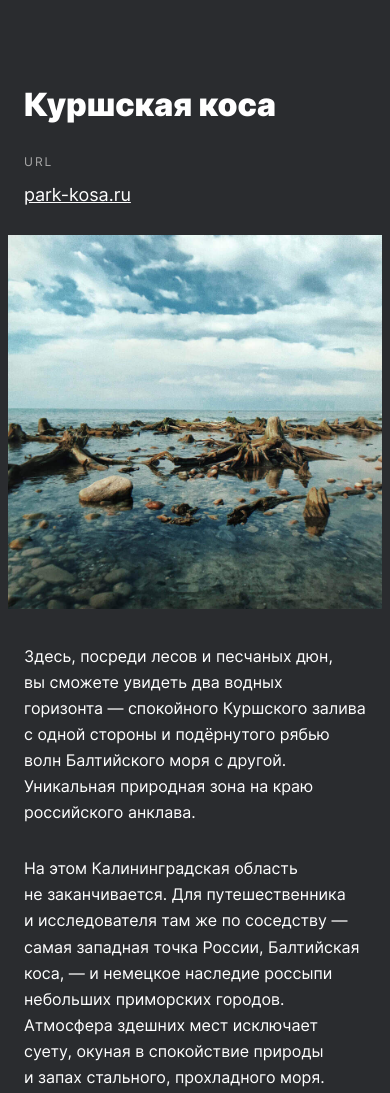
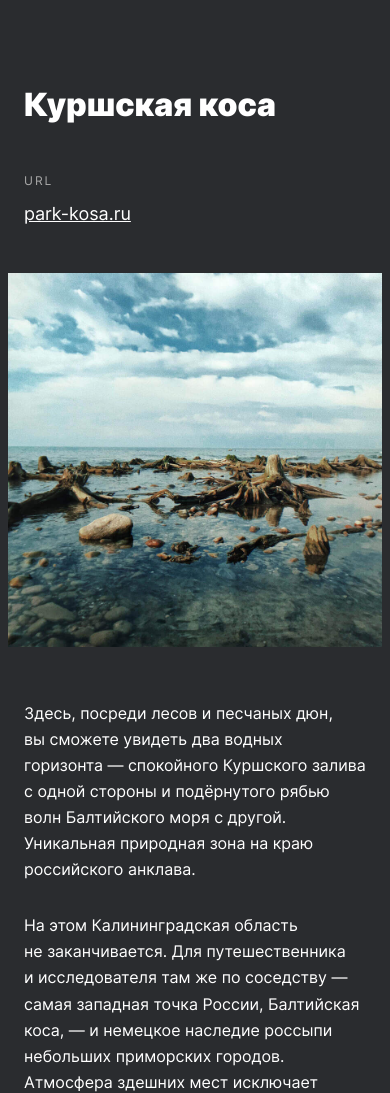
Before and after one commit to AlenaNikitiina/russian-travel, a plain HTML site: page index.html in a window 390 px wide. Shown: the part 4960-6053 px from the top of the page. Drawn offline with Linux system fonts and the light colour scheme.

Commit message:
blchanged

```diff
--- a/blocks/place/place.css
+++ b/blocks/place/place.css
@@ -1,4 +1,4 @@
-.place {
+/*.place {
   display: grid;
   max-width: calc(1280px - 2 * 148px);
   width: 100%;
@@ -26,7 +26,7 @@
   }
 }
 */
-
+/*
 @media screen and (max-width: 768px) {
   .place {
     grid-template-columns: 1fr;
@@ -34,3 +34,51 @@
     margin-bottom: 48px;
   }
 }
+*/
+
+
+
+/*new*/
+.place {
+  display: grid;
+  max-width: calc(1280px - 2 * 148px);
+  width: 100%;
+  grid-template-columns: minmax(440px, 460px) minmax(456px, 484px);
+  grid-template-rows: repeat(1, 1fr);
+  gap: 48px 40px;
+  margin: 0px auto 80px auto;
+}
+
+@media screen and (max-width: 1025px) {
+  .place {
+    grid-template-columns: minmax(auto, 440px) minmax(auto, 456px);
+    max-width: calc(1025px - 2 * 24px);
+    column-gap: 28px;
+    margin-bottom: 77px;
+  }
+}
+
+@media screen and (max-width: 769px) {
+  .place {
+    grid-template-columns: minmax(auto, 340px) minmax(auto, 352px);
+    max-width: calc(769px - 2 * 24px);
+    column-gap: 28px;
+    margin-bottom: 77px;
+  }
+}
+
+@media screen and (max-width: 645px) {
+  .place {
+    grid-template-columns: 1fr;
+    width: 100%;
+    margin: 0px auto;
+  }
+}
+
+@media screen and (max-width: 321px) {
+  .place {
+    grid-template-columns: 1fr;
+    row-gap: 29px;
+    margin-bottom: 48px;
+  }
+}
```
